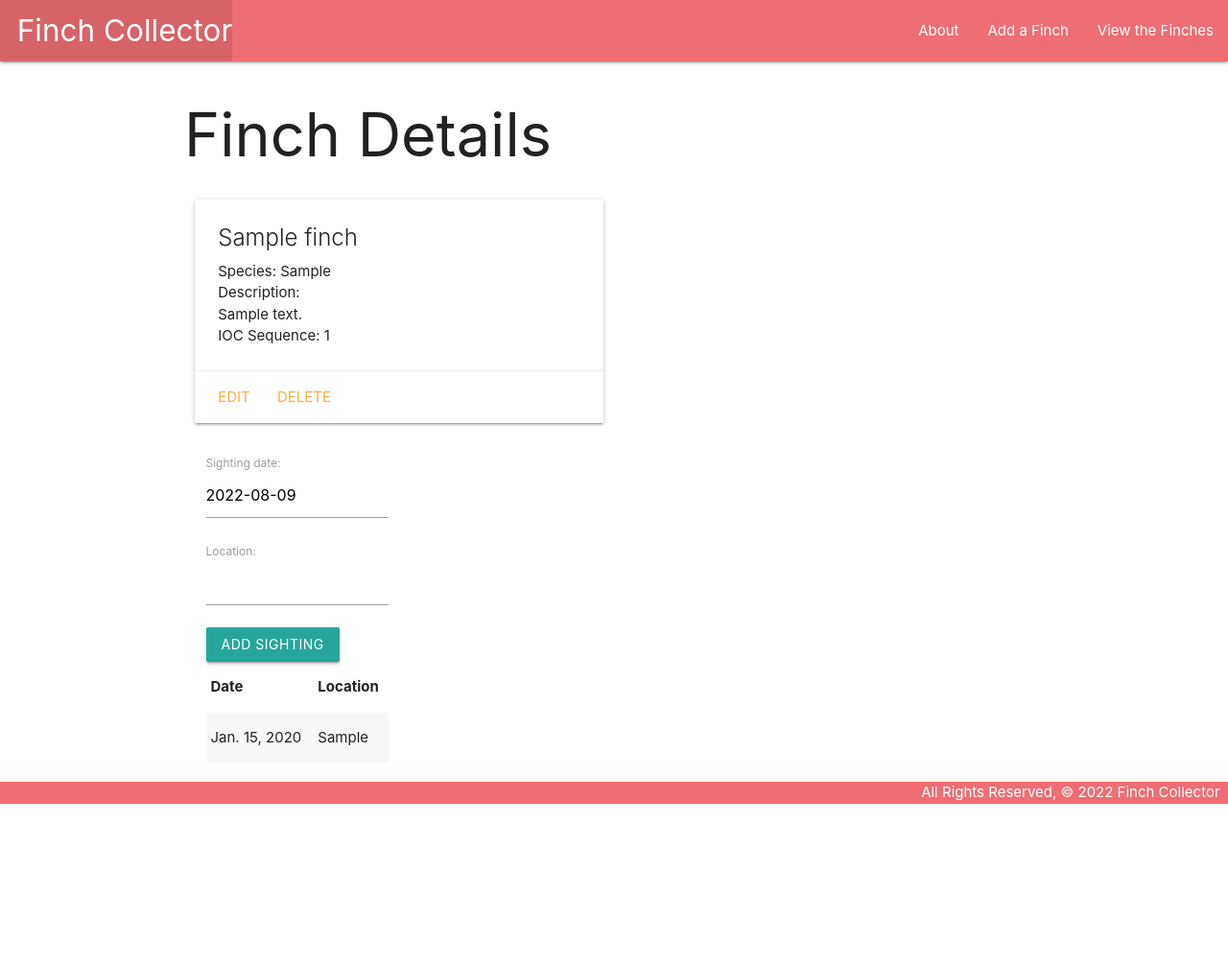
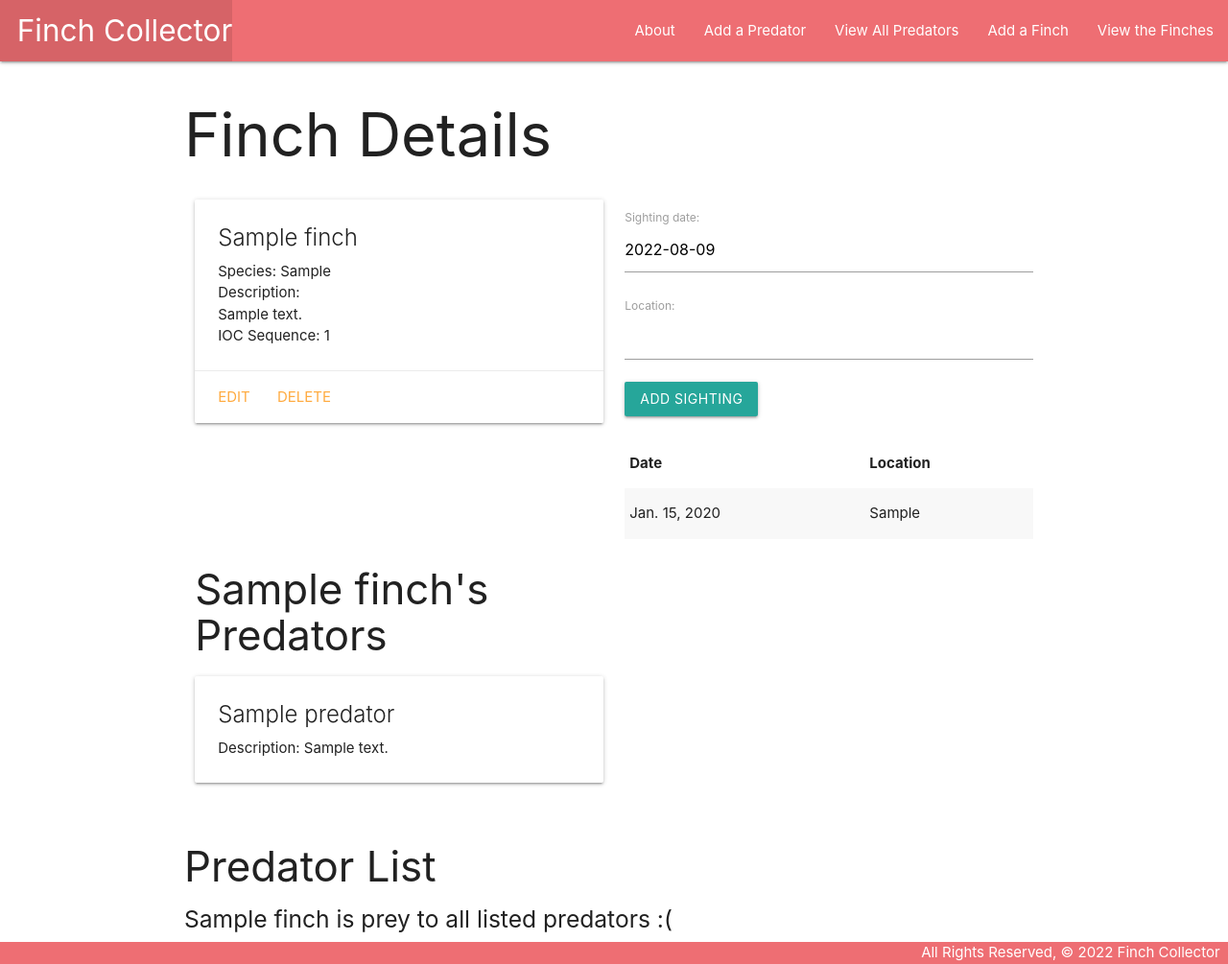
Before and after one commit to abpandanguyen/finchcollector, a Django app: page /finches/1/ in a window 1280 px wide. Shown: the whole page at 96% size. Before the commit the page ends 838 px from the top, so only its background shows below. Run offline with Django 4.2, Linux system fonts and the light colour scheme; tables that the repository leaves empty hold one stand-in row (values such as "Sample post").

Commit message:
Part 5 Done No Bonus

```diff
--- a/main_app/admin.py
+++ b/main_app/admin.py
@@ -1,7 +1,8 @@
 from django.contrib import admin
 # import models here
-from .models import Finch, Sighting
+from .models import Finch, Sighting, Predator
 
 # Register your models here.
 admin.site.register(Finch)
 admin.site.register(Sighting)
+admin.site.register(Predator)
--- a/main_app/models.py
+++ b/main_app/models.py
@@ -4,11 +4,23 @@ from django.urls import reverse
 
 # Create your models here.
 
+class Predator(models.Model):
+    commonName = models.CharField(max_length=50)
+    description = models.CharField(max_length=250)
+
+    def __str__(self):
+        return self.commonName
+
+    def get_absolute_url(self):
+        return reverse('predators_detail', kwargs={'pk': self.id})
+
 class Finch(models.Model):
     commonName = models.CharField(max_length=100)
     species = models.CharField(max_length=100)
     description = models.TextField(max_length=250)
     iocSequence = models.IntegerField()
+    # Adding M:M relationship
+    predators = models.ManyToManyField(Predator)
 
     def __str__(self):
         return f'{self.commonName} ({self.id})'
--- a/main_app/templates/base.html
+++ b/main_app/templates/base.html
@@ -20,6 +20,8 @@
         </ul>
         <ul class="right">
           <li><a href="{% url 'about' %}">About</a></li>
+          <li><a href="{% url 'predators_create' %}">Add a Predator</a></li>
+          <li><a href="{% url 'predators_index' %}">View All Predators</a></li>
           <li><a href="{% url 'finches_create' %}">Add a Finch</a></li>
           <li><a href="{% url 'index' %}">View the Finches</a></li>
         </ul>
--- a/main_app/templates/finches/detail.html
+++ b/main_app/templates/finches/detail.html
@@ -17,26 +17,68 @@
         <a href="{% url 'finches_delete' finch.id %}">Delete</a>
       </div>
     </div>
+  </div>
   <div class="col s6">
     <form action="{% url 'add_sighting' finch.id %}" method="POST">
       {% csrf_token %}
       {{ sighting_form.as_p }}
       <input type="submit" class="btn" value="Add Sighting">
     </form>
+    <br>
     <table class="striped">
       <thead>
         <tr><th>Date</th><th>Location</th></tr>
       </thead>
       <tbody>
         {% for sighting in finch.sighting_set.all %}
-          <tr>
-            <td>{{sighting.date}}</td>
-            <td>{{sighting.location}}</td>
-          </tr>
+        <tr>
+          <td>{{sighting.date}}</td>
+          <td>{{sighting.location}}</td>
+        </tr>
         {% endfor %}
       </tbody>
     </table>
   </div>
+  <div class="row">
+    <div class="col s6">
+      <h3>{{ finch.commonName }}'s Predators</h3>
+      {% if finch.predators.count %}
+        {% for predator in finch.predators.all %}
+          <div class="card">
+            <div class="card-content">
+              <span class="card-title">{{ predator.commonName }}</span>
+              <p>Description: {{ predator.description }}</p>
+            </div>
+          </div>
+        {% endfor %}
+      {% else %}
+        <h5>No Predators :)</h5>
+      {% endif %}
+    </div>
+  </div>
+</div>
+
+<div class="col s6">
+  <h3>Predator List</h3>
+  {% if predators.count %}
+    {% for predator in predators.all %}
+      <div class="card">
+        <div class="card-content">
+          <span class="card-title">
+            <a href="{% url 'predators_detail' predator.id %}">{{ predator.commonName }}</a>
+          </span>
+        </div>
+        <div class="card-action">
+          <form action="{% url 'assoc_predator' finch.id predator.id %}" method="POST">
+            {% csrf_token %}
+            <button type="submit" class="btn">Add</button>
+          </form>
+        </div>
+      </div>
+    {% endfor %}
+  {% else %}
+    <h5>{{finch.commonName}} is prey to all listed predators :(</h5>
+  {% endif %}
 </div>
 
 <script>
--- a/main_app/urls.py
+++ b/main_app/urls.py
@@ -13,4 +13,10 @@ urlpatterns = [
     path('finches/<int:pk>/update/', views.FinchUpdate.as_view(), name='finches_update'),
     path('finches/<int:pk>/delete/', views.FinchDelete.as_view(), name='finches_delete'),
     path('finches/<int:finch_id>/add_sighting/', views.add_sighting, name='add_sighting'),
+    path('finches/<int:finch_id>/assoc_predator/<int:predator_id>/', views.assoc_predator, name='assoc_predator'),
+    path('predators/', views.PredatorList.as_view(), name='predators_index'),
+    path('predators/<int:pk>/', views.PredatorDetail.as_view(), name='predators_detail'),
+    path('predators/create/', views.PredatorCreate.as_view(), name='predators_create'),
+    path('predators/<int:pk>/update/', views.PredatorUpdate.as_view(), name='predators_update'),
+    path('predators/<int:pk>/delete/', views.PredatorDelete.as_view(), name='predators_delete'),
 ]
--- a/main_app/views.py
+++ b/main_app/views.py
@@ -1,18 +1,13 @@
 from django.shortcuts import render, redirect
 from django.views.generic.edit import CreateView, UpdateView, DeleteView
-from .models import Finch
+from django.views.generic import ListView, DetailView
+from .models import Finch, Predator
 from .forms import SightingForm
 
-from django.http import HttpResponse
 
 class FinchCreate(CreateView):
     model = Finch
-    fields = '__all__'
-
-class FinchCreate(CreateView):
-    model = Finch
-    fields = '__all__'
-    success_url = '/finches/'
+    fields = ['commonName', 'species', 'description', 'iocSequence']
 
 class FinchUpdate(UpdateView):
     model = Finch
@@ -35,9 +30,12 @@ def finches_index(request):
 
 def finches_detail(request, finch_id):
     finch = Finch.objects.get(id=finch_id)
+    id_list = finch.predators.all().values_list('id')
+    predators_finch_doesnt_have = Predator.objects.exclude(id__in=id_list)
     sighting_form = SightingForm()
     return render(request, 'finches/detail.html', {
-        'finch': finch, 'sighting_form': sighting_form
+        'finch': finch, 'sighting_form': sighting_form,
+         'predators': predators_finch_doesnt_have
     })
 
 def add_sighting(request, finch_id):
@@ -50,3 +48,25 @@ def add_sighting(request, finch_id):
         new_sighting.finch_id = finch_id
         new_sighting.save()
     return redirect('detail', finch_id=finch_id)
+
+class PredatorList(ListView):
+  model = Predator
+
+class PredatorDetail(DetailView):
+  model = Predator
+
+class PredatorCreate(CreateView):
+  model = Predator
+  fields = '__all__'
+
+class PredatorUpdate(UpdateView):
+  model = Predator
+  fields = ['commonName', 'description']
+
+class PredatorDelete(DeleteView):
+  model = Predator
+  success_url = '/predators/'
+
+def assoc_predator(request, finch_id, predator_id):
+    Finch.objects.get(id=finch_id).predators.add(predator_id)
+    return redirect('detail', finch_id=finch_id)
```
Also changed, not shown: main_app/templates/main_app/predator_confirm_delete.html (added, +13 -0 lines), main_app/templates/main_app/predator_detail.html (added, +20 -0 lines), main_app/templates/main_app/predator_form.html (added, +19 -0 lines), main_app/templates/main_app/predator_list.html (added, +17 -0 lines), main_app/migrations/0004_predator_alter_sighting_options_alter_sighting_date.py (added), main_app/migrations/0005_finch_predators.py (added).
